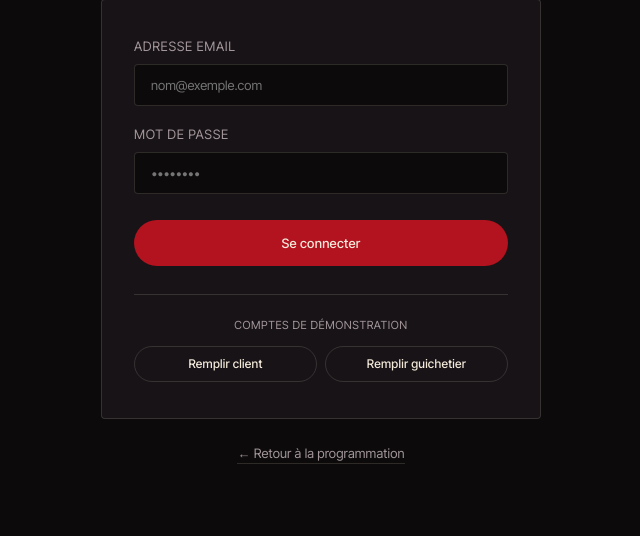
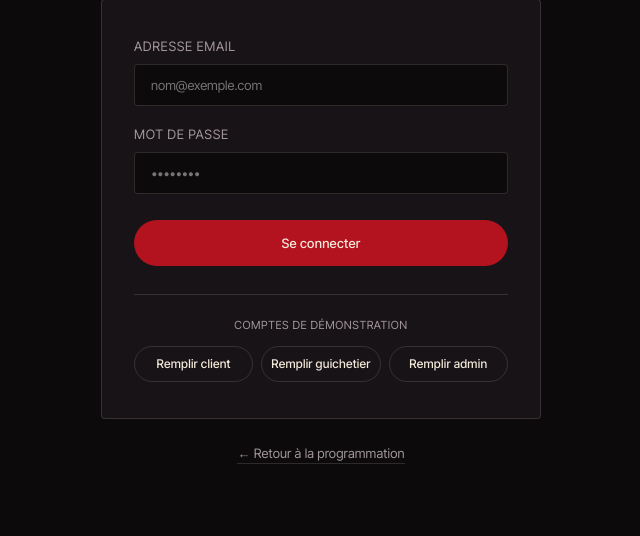
Before and after one commit to Houcineee/emc_challenge, a Symfony app: template templates/security/login.html.twig in a window 1280 px wide. Shown: the part 288-824 px from the top of the page, without its empty margins (319-959 px from the left). Run offline with Twig, Linux system fonts and the light colour scheme; the template is opened without the code that fills it, so the values that code supplies are empty; some libraries are stand-ins or nearby versions; some web fonts are replaced.

Commit message:
feat(login): add admin demo fill button
Co-authored-by: Copilot <223556219+Copilot@users.noreply.github.com>

```diff
--- a/templates/security/login.html.twig
+++ b/templates/security/login.html.twig
@@ -48,12 +48,15 @@
                 <p class="meta" style="text-align:center;text-transform:uppercase;letter-spacing:0.05em;margin-bottom:12px;font-size:0.7rem;">
                     Comptes de démonstration
                 </p>
-                <div style="display:grid;grid-template-columns:repeat(2, 1fr);gap:8px;">
+                <div style="display:grid;grid-template-columns:repeat(3, 1fr);gap:8px;">
                     <button type="button" class="btn btn-ghost demo-fill-btn" data-email="alice@client.ma" data-password="Client123!" style="height:36px;font-size:0.75rem;padding-inline:8px;">
                         Remplir client
                     </button>
                     <button type="button" class="btn btn-ghost demo-fill-btn" data-email="guichet@theatre.ma" data-password="Guichet123!" style="height:36px;font-size:0.75rem;padding-inline:8px;">
                         Remplir guichetier
+                    </button>
+                    <button type="button" class="btn btn-ghost demo-fill-btn" data-email="admin@theatre.ma" data-password="Admin123!" style="height:36px;font-size:0.75rem;padding-inline:8px;">
+                        Remplir admin
                     </button>
                 </div>
             </div>
```
